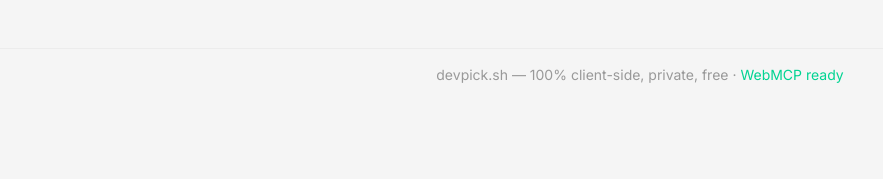
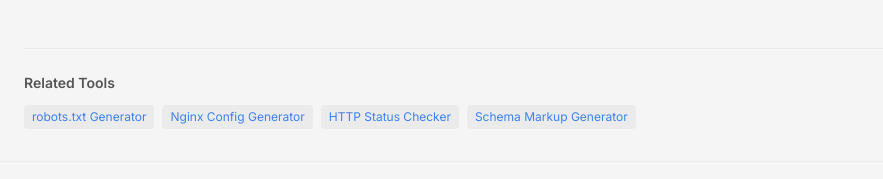
Before and after one commit to kimbobmarley03/devpick.sh, a Next.js app: page /htaccess-generator in a window 1280 px wide. Shown: the part 1809-1988 px from the top of the page, without its empty margins (0-883 px from the left). Before the commit the page ends 1910 px from the top, so only its background shows below. Built offline with nearby package versions, Linux system fonts and the light colour scheme; no server answers.

Commit message:
seo: add related-tool internal links on htaccess generator

```diff
--- a/app/htaccess-generator/htaccess-generator-tool.tsx
+++ b/app/htaccess-generator/htaccess-generator-tool.tsx
@@ -566,6 +566,27 @@ export function HtaccessGeneratorTool() {
           </div>
         </div>
       </div>
+
+      {/* Related Tools */}
+      <div className="mt-8 pt-6 border-t border-border-subtle">
+        <h2 className="text-sm font-semibold text-text-secondary mb-3">Related Tools</h2>
+        <div className="flex flex-wrap gap-2">
+          {[
+            { name: "robots.txt Generator", href: "/robots-txt" },
+            { name: "Nginx Config Generator", href: "/nginx-config-generator" },
+            { name: "HTTP Status Checker", href: "/http-status" },
+            { name: "Schema Markup Generator", href: "/schema-markup-generator" },
+          ].map((t) => (
+            <a
+              key={t.href}
+              href={t.href}
+              className="text-xs text-accent hover:underline px-2 py-1 rounded bg-[var(--dp-bg-subtle)]"
+            >
+              {t.name}
+            </a>
+          ))}
+        </div>
+      </div>
     </ToolLayout>
   );
 }
```
